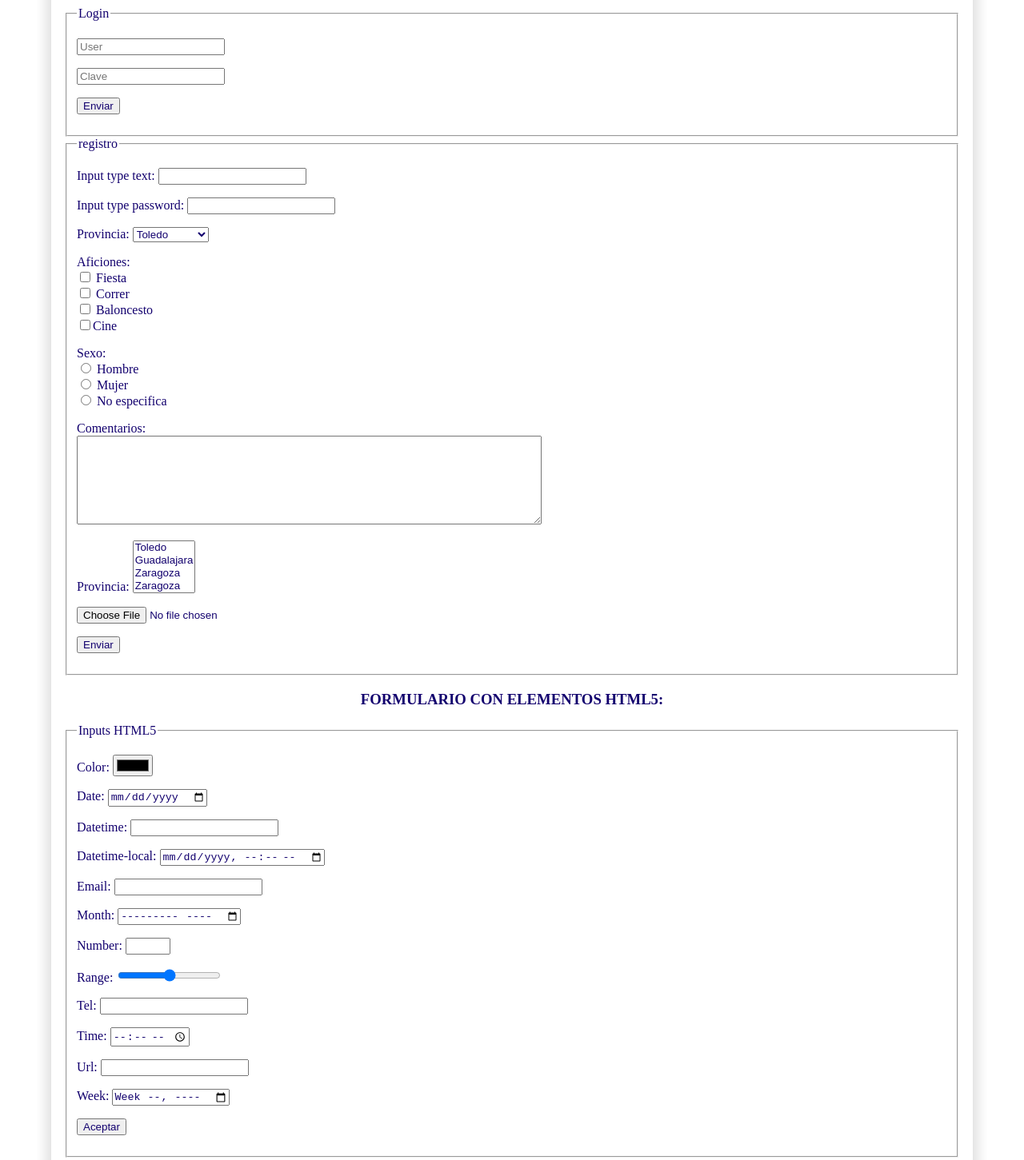
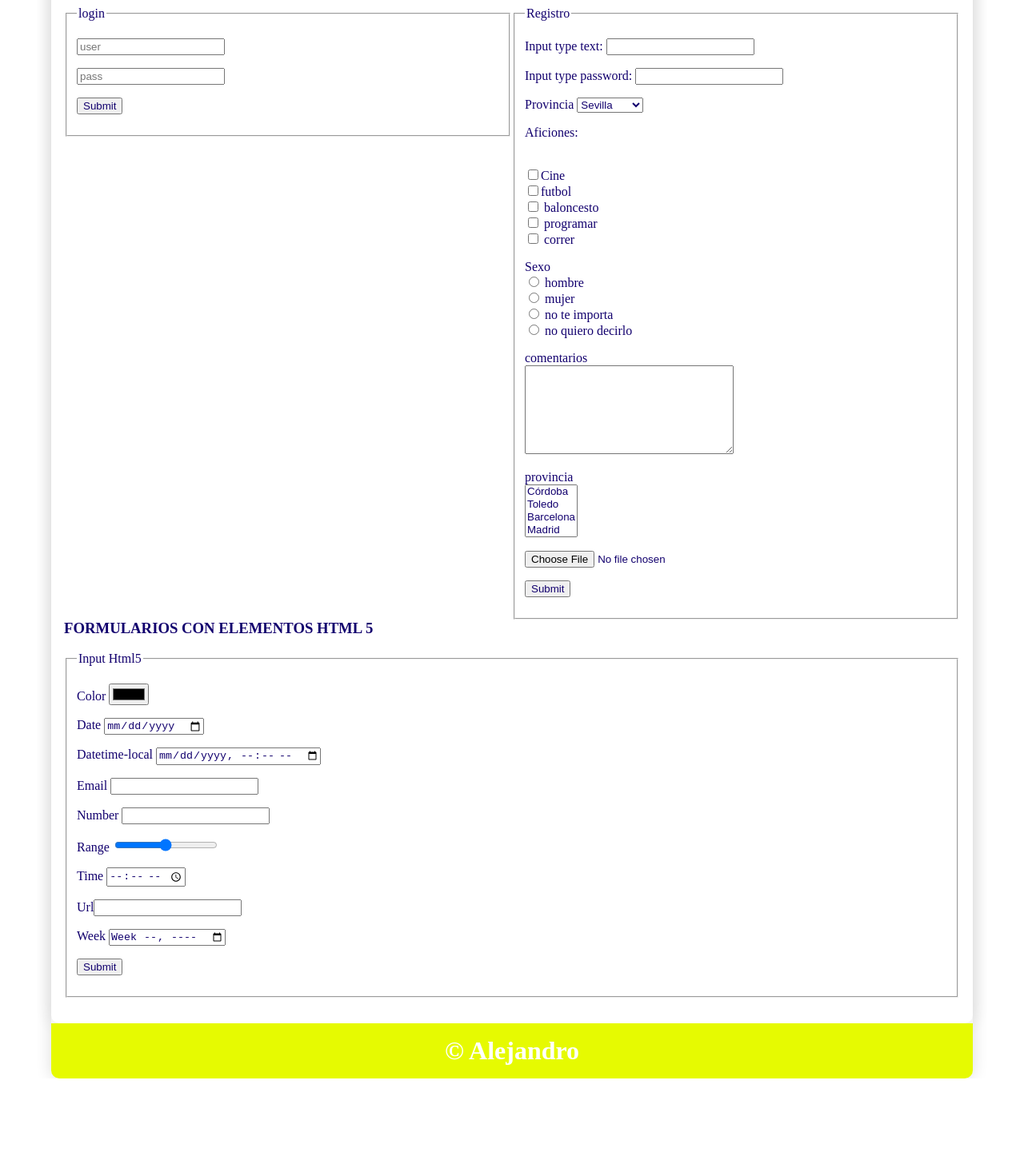
Before and after one commit to Alejandrovn2006/web24, a plain HTML site: page formularios.html in a window 1280 px wide. Shown: the part 240-1691 px from the top of the page at 80% size. After the commit the page ends 1589 px from the top, so only its background shows below. Drawn offline with Linux system fonts and the light colour scheme.

Commit message:
tercercommit

```diff
--- a/css/style.css
+++ b/css/style.css
@@ -128,7 +128,7 @@ nav li {
 }
 
 nav li a {
-    color: rgb(18, 0, 110);
+    color: rgb(227, 243, 7);
 }
 
 nav li:hover {
@@ -156,7 +156,7 @@ a {
 }
 
 .bg-azul-o {
-    background-color: rgb(0 157 222);
+    background-color: rgb(230, 250, 1);
 }
 .bg-azul-c {
     background-color: rgb(240, 249, 252);
@@ -315,6 +315,21 @@ h1 {
 
 #multimedia .audio{
 display: block;
-margin: 0 auto;
+margin: 0 auto;}
+.formlogin{
+    float: left;
+    width: 50%;
+}
 
+.formregister {
+    float: right;
+    width: 50%;
 }
+.cb{
+    clear: both;
+}
+.formhtml5 {
+    width: 50%;
+    margin: 0 auto;
+    background-color: brown;
+}
--- a/formularios.html
+++ b/formularios.html
@@ -70,106 +70,93 @@
                 <div id="formularios" class="py-3">
                     <h2 class="text-center">FORMULARIOS</h2>
                     <form action="#" method="get" class="formlogin">
-                        <fieldset>
-                            <legend>Login</legend>
-                            <p>
-                                <input type="text" name="user" id="" placeholder="User">
-                            </p>
-                            <p>
-                                <input type="password" name="pass" id="" placeholder="Clave">
-                            </p>
-                            <p>
-                                <input type="submit" value="Enviar">
-                            </p>
-                        </fieldset>
-                    </form>
-                    <form action="#" method="get" class="formregister">
-                        <fieldset>
-                            <legend>registro</legend>
-                            <p><label for="">Input type text:</label>
-                                <input type="text" name="user" id="">
-                            </p>
-                            <p>
-                                <label for="">Input type password:</label>
-                                <input type="password" name="pass" id="">
-                            </p>
-                            <p>
-                                <label for="">Provincia:</label>
-                                <select name="provincia" id="">
-                                    <option value="1">Toledo</option>
-                                    <option value="2">Guadalajara</option>
-                                    <option value="3">Zaragoza</option>
-                                    <option value="4">Huesca</option>
-                                    <option value="5">Cadiz</option>
-                                </select>
-                            </p>
-                            <p>
-                                <label for="">Aficiones:</label><br/>
-                                <input type="checkbox" name="cine" id=""> Fiesta<br/>
-                                <input type="checkbox" name="deportes" id=""> Correr<br/>
-                                <input type="checkbox" name="viajar" id=""> Baloncesto<br/>
-                                <input type="checkbox" name="fiesta" id="">Cine <br/>
-                            </p>
-                            <p>
-                                <label for="">Sexo:</label><br/>
-                                <input type="radio" name="Sexo" id=""> Hombre<br/>
-                                <input type="radio" name="Sexo" id=""> Mujer<br/>
-                                <input type="radio" name="Sexo" id=""> No especifica<br/>
+                    <fieldset>
+                        <legend>login</legend>
+                        <p><input type="text " name ="user" id="" placeholder="user"></p>
+                        <p><input type="password" name="pass" id="" placeholder="pass"></p>
+                        <p><input type="submit"name ="enviar"></p>
 
-                            </p>
-                            <p>
-                                <label for="">Comentarios:</label><br />
-                                <textarea name="comment" id="" cols="70" rows="7"></textarea>
-                            </p>
-                            <p>
-                                <label for="">Provincia:</label>
-                                <select name="provincia" id="" multiple>
-                                    <option value="1">Toledo</option>
-                                    <option value="2">Guadalajara</option>
-                                    <option value="3">Zaragoza</option>
-                                    <option value="4">Zaragoza</option>
-                                    <option value="5">Cadiz</option>
-                                </select>
-                            </p>
-                            <p>
-                                <input type="file" name="foto" id="">
-                            </p>
-                            <p>
-                                <input type="submit" value="Enviar" class="btn btn-red">
-                            </p>
+                    </fieldset>
 
-                        </fieldset>
-                    </form>
-                    <div class="cb"></div>
-                    <h3 class="text-center">FORMULARIO CON ELEMENTOS HTML5:</h3>
-                    <form action="kk.php" method="post" class="formhtml5">
-                        <fieldset>
-                            <legend>Inputs HTML5</legend>
-                            <p><label for="">Color:</label> <input type="color" name="color" id=""></p>
-                            <p><label for="">Date:</label> <input type="date" name="date" id=""></p>
-                            <p><label for="">Datetime:</label> <input type="datetime" name="datetime" id=""></p>
-                            <p><label for="">Datetime-local:</label> <input type="datetime-local" name="datetime-local"
-                                    id=""></p>
-                            <p><label for="">Email:</label> <input type="email" name="email" id=""></p>
-                            <p><label for="">Month:</label> <input type="month" name="month" id=""></p>
-                            <p><label for="">Number:</label> <input type="number" name="number" id="" step="2" min="10"
-                                    max="30"></p>
-                            <p><label for="">Range:</label> <input type="range" name="range" id="" step="2" min="10"
-                                    max="30"></p>
-                            <p><label for="">Tel:</label> <input type="tel" name="tel" id=""></p>
-                            <p><label for="">Time:</label> <input type="time" name="time" id=""></p>
-                            <p><label for="">Url:</label> <input type="url" name="url" id=""></p>
-                            <p><label for="">Week:</label> <input type="week" name="week" id=""></p>
-                            <p><input type="submit" value="Aceptar" id="" class="btn btn-green"></p>
-                        </fieldset>
                     </form>
 
 
+                        <form action="#" method="get" class="formlogin">
+                            <fieldset>
+                                <legend>Registro</legend>
+                           <p> <label for="">Input type text:</label>
+                            <input type="text" name="user"  id=""></p>
+                            <p><label for="">Input type password:</label>
+                            <input type="password" name="pass" id=""></p>
+                            <p><label for="">Provincia</label>
+                            <select name="provincia" id="">
+                                <option value="1">Sevilla</option>
+                                <option value="2">Córdoba</option>
+                                <option value="3">Barcelona</option>
+                                <option value="4">Cuenca</option>
+                                <option value="5">Almería</option></p>
+                            </select>
+                            <p><label for="">Aficiones:</label></p><br>
+                         <input type="checkbox"name="Cine" id="">Cine<br>
+                         <input type="checkbox" name="futbol" id="">futbol <br>
+                         <input type="checkbox" name="baloncesto" id=""> baloncesto <br>
+                         <input type="checkbox" name="programar" id=""> programar <br>
+                         <input type="checkbox" name="correr" id=""> correr <br>
+                         <p> <label for="">Sexo</label><br>
+                            <input type="radio" name="sexo" id=""> hombre <br>
+                            <input type="radio" name="sexo" id=""> mujer <br>
+                            <input type="radio" name="sexo" id=""> no te importa <br>
+                            <input type="radio" name="sexo" id=""> no quiero decirlo <br>
+                            </p>
+                            <p><label for="">comentarios</label> <br>
+                            <textarea name="comment" id="" cols="30" rows="7"></textarea>
+                            </p>
+                            <p><label for="">provincia</label> <br>
+                           <select name="procinvia" id="" multiple>
+                            <option value="1">Córdoba</option>
+                            <option value="2">Toledo</option>
+                            <option value="3">Barcelona</option>
+                            <option value="4">Madrid</option>
+                            <option value="5">Sevilla</option>
+                           </select>
+                           <p><input type="file" name="foto" id=""></p>
+                           <p><input type="submit" name="enviar" id=""></p>
 
-                    <div class="cb"></div>
+
+
+                <div class="cb"></div>
+
+                    </fieldset>
+                </form>
+                <h3>FORMULARIOS CON ELEMENTOS HTML 5</h3>
+
+                <form action="kk.php" method="post" class="formhtm15">
+                    <fieldset>
+                        <legend>
+                            Input Html5
+                        </legend>
+                     <p><label for="">Color</label> <input type="color" name="color" id=""></p>
+
+                     <p><label for="">Date</label> <input type="date" name="date" id=""></p>
+                     <p><label for="">Datetime-local</label> <input type="datetime-local" name="datetime-local" id=""></p>
+                     <p><label for="">Email</label> <input type="email" name="email" id=""></p>
+                     <p><label for="">Number</label> <input type="number" name="number" id=""></p>
+                     <p><label for="">Range</label> <input type="range" name="range" id=""></p>
+                     <p><label for="">Time</label> <input type="time" name="time" id=""></p>
+                     <p><label for="">Url</label><input type="url" name="" id=""></p>
+                     <p><label for="">Week</label> <input type="week" name="week" id=""></p>
+                     <p><input type="submit" name="enviar" id=""></p>
+
+                    </fieldset>
+
+
+                </form>
+
+                <div class="cb"></div>
                 </div>
             </div>
-        </main><dir></dir>
+
+        </main>
         <footer>
             <h1 class="bg-azul-o text-center text-white py-3">&copy; Alejandro</h1>
         </footer>
```
